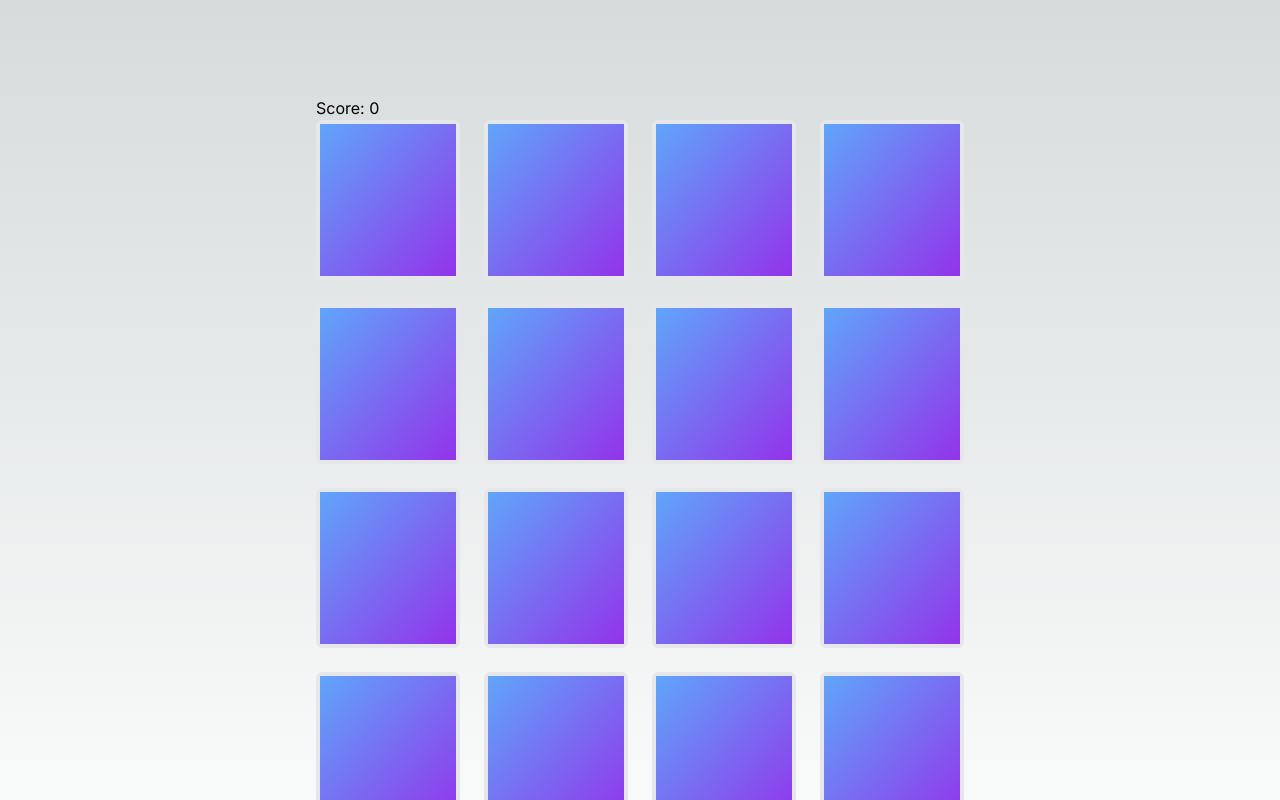
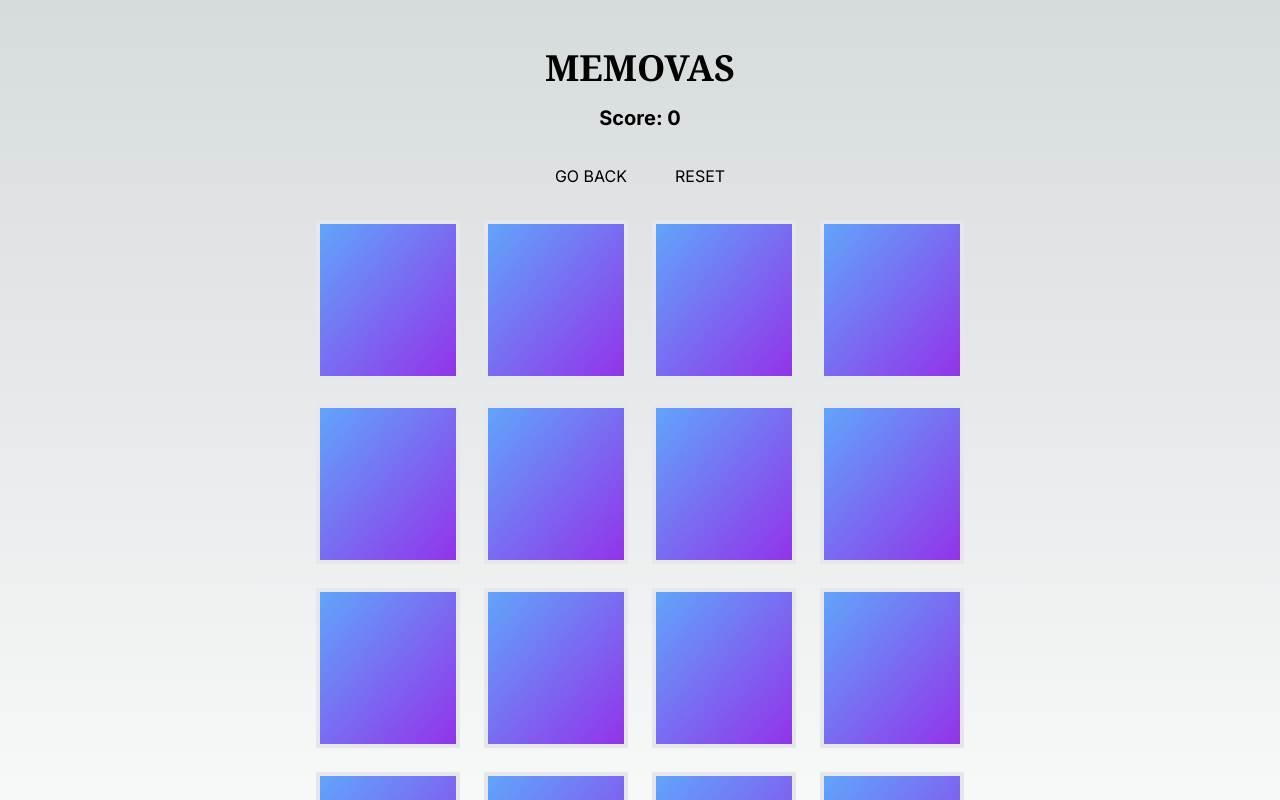
Before and after one commit to lolelu/memory-game, a Next.js app: page /game in a window 1280 px wide. Shown: the top 800 px of the page. Built offline with nearby package versions, Linux system fonts and the light colour scheme; grey boxes are pictures that could not be loaded.

Commit message:
Lots of stuff, missing navigation

```diff
--- a/app/layout.tsx
+++ b/app/layout.tsx
@@ -18,7 +18,7 @@ export default function RootLayout({
     <html lang="en">
       <body className={inter.className}>
         <ScoreContextProvider>
-          <main className="flex min-h-screen flex-col items-center justify-center p-24">
+          <main className="flex min-h-screen flex-col items-center justify-center p-12">
             {children}
           </main>
         </ScoreContextProvider>
--- a/components/Card.tsx
+++ b/components/Card.tsx
@@ -16,31 +16,32 @@ const Card = ({ card, onFlip }: CardProps) => {
     }
   };
 
+  card.flipUp = () => {
+    setIsFlippedUp(true);
+  };
+  card.flipDown = () => {
+    setIsFlippedUp(false);
+  };
   // Add this useEffect to update the card's flip function
-  React.useEffect(() => {
-    card.flipUp = () => {
-      setIsFlippedUp(true);
-    };
-    card.flipDown = () => {
-      setIsFlippedUp(false);
-    };
-  }, []);
+  // React.useEffect(() => {
+
+  // }, []);
 
   return (
     <div
-      className="w-36 h-40 flex select-none  rounded-md border-4 group hover:rotate-3 transform duration-200 cursor-pointer  transition-all  "
+      className="w-36 h-40 grid grid-cols-1 grid-rows-1 select-none  rounded-md group hover:scale-105 transform duration-200 cursor-pointer  transition-all  "
       onClick={handleClick}
     >
       <div
-        className={`bg-red-100 basis-full flex items-center rounded-md  justify-stretch ${
-          isFlippedUp ? " " : "hidden"
+        className={`bg-red-100 border-4 row-start-1 col-start-1 transform duration-500 transition-all flex items-center rounded-md  justify-stretch ${
+          isFlippedUp ? "scale-x-100 delay-500" : "scale-x-0"
         }`}
       >
         <div>
           <Image
             src={card.image}
             alt={card.id.toString()}
-            className={`object-cover`}
+            className={`object-cover `}
             width={144}
             height={160}
             loading="eager"
@@ -49,8 +50,8 @@ const Card = ({ card, onFlip }: CardProps) => {
       </div>
 
       <div
-        className={` basis-full ${
-          !isFlippedUp ? " " : "hidden"
+        className={`  border-4 row-start-1 col-start-1   transform duration-500 transition-all ${
+          !isFlippedUp ? "scale-x-100 delay-500" : "scale-x-0 "
         } bg-gradient-to-br from-blue-400 to bg-purple-600  `}
       ></div>
     </div>
--- a/components/GameBoard.tsx
+++ b/components/GameBoard.tsx
@@ -12,13 +12,12 @@ const GameBoard = () => {
 
   const [cardsDealt, setCardsDealt] = useState<CardType[]>([]);
   const [flippedCard, setFlippedCard] = useState<CardType | null>(null);
-  const [flipping, setFlipping] = useState<boolean>(false);
+  const [interacting, setInteracting] = useState<boolean>(false);
   const [flippedPairs, setFlippedPairs] = useState<number>(0);
   const [openGameOverModal, setOpenGameOverModal] = useState<boolean>(false);
 
   useEffect(() => {
-    const cards = Cards();
-    setCardsDealt(cards);
+    ResetGameState();
   }, []);
 
   useEffect(() => {
@@ -26,11 +25,11 @@ const GameBoard = () => {
   }, [flippedPairs]);
 
   const handleFlip = async (card: CardType) => {
-    if (flipping) {
+    if (interacting) {
       return;
     }
 
-    setFlipping(true);
+    setInteracting(true);
     card.flipUp();
 
     if (!flippedCard) {
@@ -46,9 +45,10 @@ const GameBoard = () => {
         flippedCard.flipDown();
         card.flipDown();
       }
+      await new Promise((resolve) => setTimeout(resolve, 500));
       setFlippedCard(null);
     }
-    setFlipping(false);
+    setInteracting(false);
   };
 
   const AddPoints = () => {
@@ -78,9 +78,32 @@ const GameBoard = () => {
     }
   };
 
+  const ResetGameState = async () => {
+    // Reset the game state
+    setInteracting(true);
+    cardsDealt.forEach((card) => card.flipDown());
+    await new Promise((resolve) => setTimeout(resolve, 500));
+    setFlippedCard(null);
+    setFlippedPairs(0);
+    dispatch({ type: "RESETPOINTS" });
+    const cards = Cards();
+    setCardsDealt(cards);
+    setInteracting(false);
+  };
+
   return (
-    <div>
-      <h1>Score: {state.score}</h1>
+    <div className="flex flex-col justify-center items-center gap-4">
+      <h1 className=" text-4xl font-bold font-serif ">MEMOVAS</h1>
+      <h2 className=" text-xl font-bold">Score: {state.score}</h2>
+      <div className="flex flex-row gap-4">
+        <Link href="/" className=" p-4">
+          GO BACK
+        </Link>
+        <button onClick={ResetGameState} className=" p-4">
+          RESET
+        </button>
+      </div>
+
       <div className="grid grid-cols-4 grid-rows-4 gap-6">
         {cardsDealt.map((card, index) => (
           <Card key={index} card={card} onFlip={handleFlip} />
@@ -88,7 +111,11 @@ const GameBoard = () => {
       </div>
 
       {/* Dialog that shows when you win */}
-      <GameOverModal open={openGameOverModal} setOpen={setOpenGameOverModal} />
+      <GameOverModal
+        open={openGameOverModal}
+        setOpen={setOpenGameOverModal}
+        reset={ResetGameState}
+      />
     </div>
   );
 };
--- a/components/GameOverModal.tsx
+++ b/components/GameOverModal.tsx
@@ -5,9 +5,10 @@ import Link from "next/link";
 interface Props {
   open: boolean;
   setOpen: (value: boolean) => void;
+  reset: () => void;
 }
 
-const GameOverModal = ({ open, setOpen }: Props) => {
+const GameOverModal = ({ open, setOpen, reset }: Props) => {
   const endGameModal = React.useRef<HTMLDialogElement>(null);
   const { state } = useContext(ScoreContext);
 
@@ -23,9 +24,15 @@ const GameOverModal = ({ open, setOpen }: Props) => {
     <dialog ref={endGameModal}>
       <h1>Game Over</h1>
       <p>Your score is {state.score}</p>
-      <Link href="/">
-        <button>Save Score</button>
-      </Link>
+
+      <button
+        onClick={() => {
+          reset();
+          setOpen(false);
+        }}
+      >
+        Save Score
+      </button>
     </dialog>
   );
 };
```
